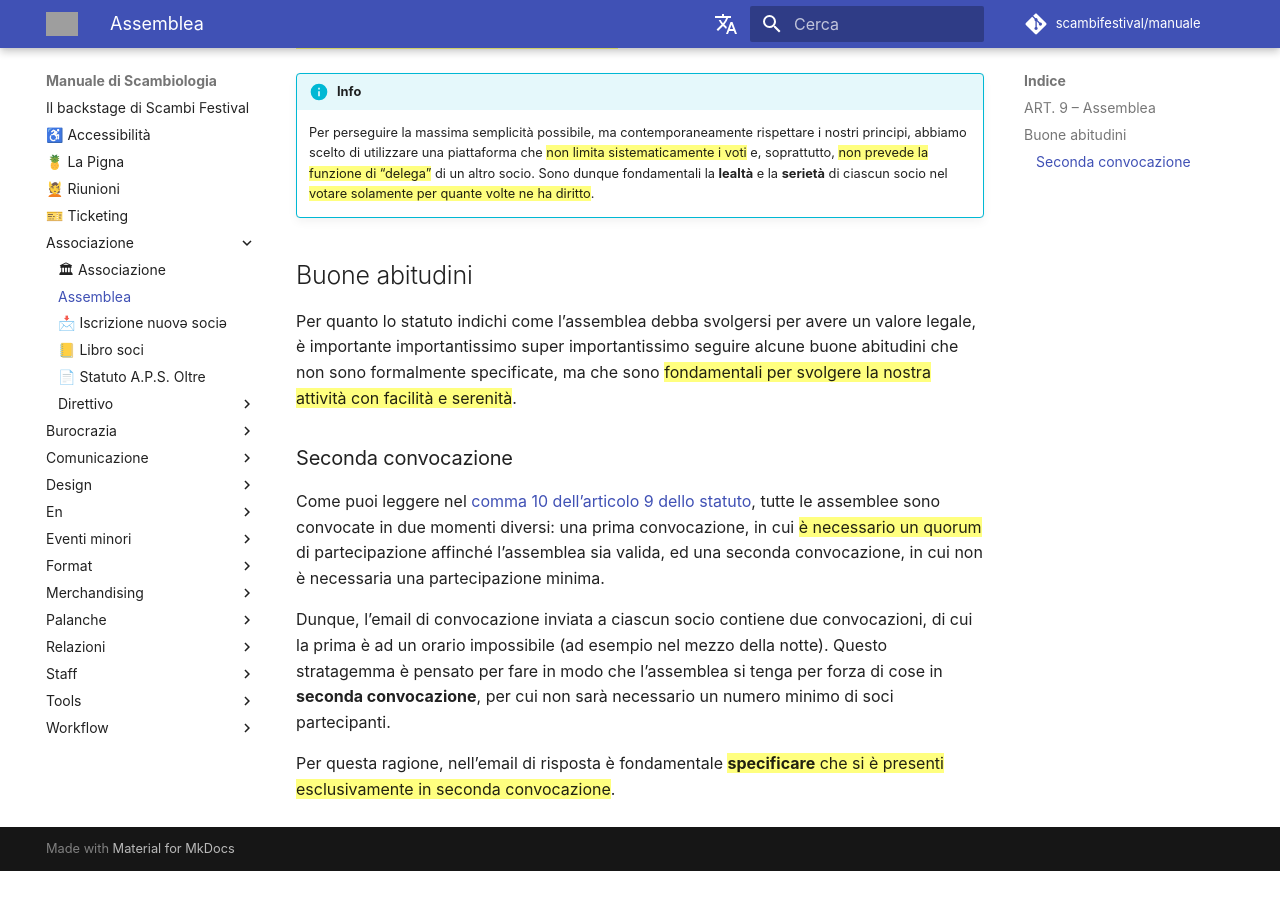
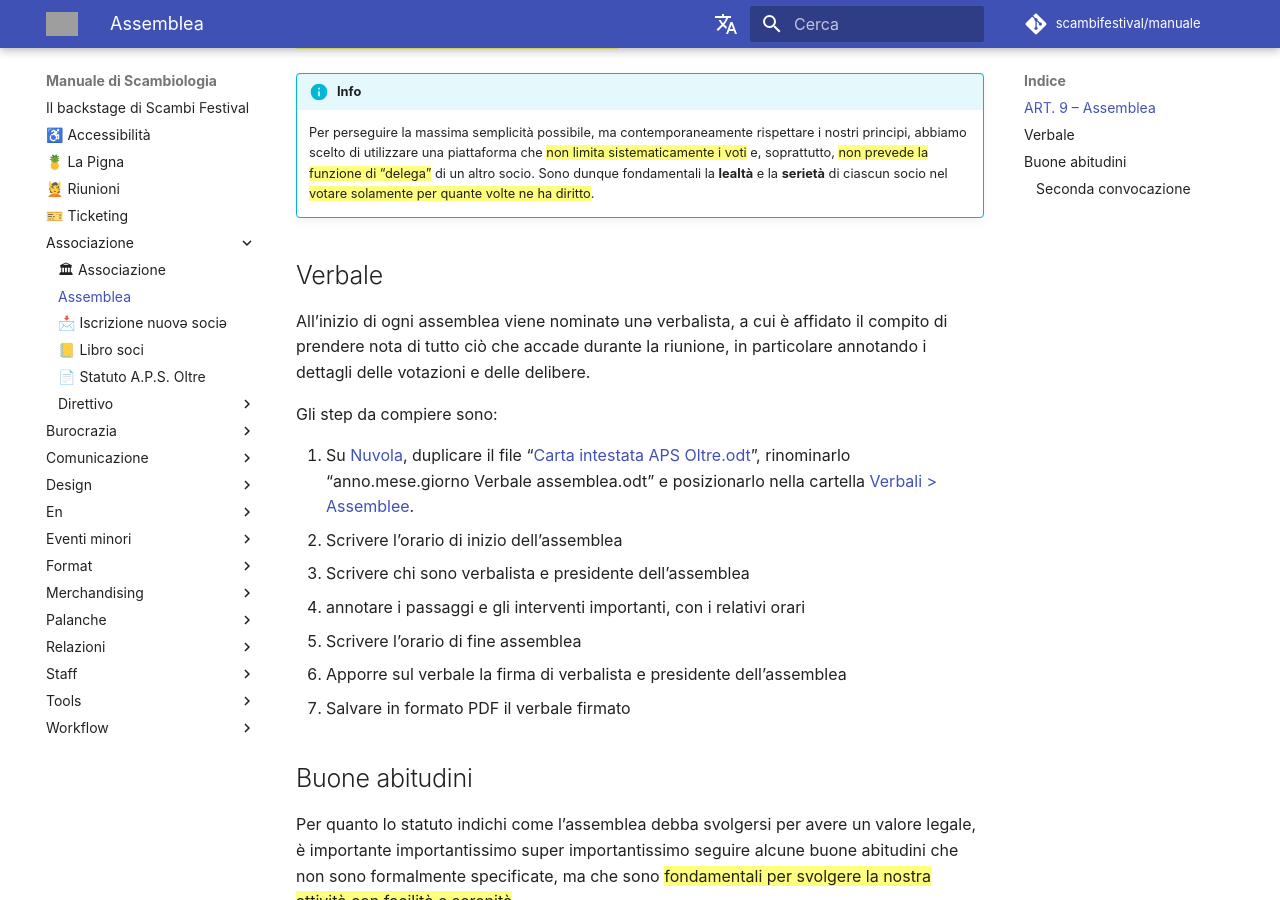
Before and after one commit to scambifestival/manuale, an MkDocs documentation site: the page built from manuale/associazione/assemblea.md, in a window 1280 px wide and 900 px high, scrolled down 2128 px. Built offline with MkDocs 1.6.1 and Material for MkDocs 9.7.7, drawn with Linux system fonts in a browser that asks for light colours; comment, search, counter and statistics services are not loaded; before the commit the page ends 2999 px from its top, so only the background shows below that; grey boxes are pictures that could not be loaded.

Commit message:
added verbale instructions

```diff
--- a/manuale/associazione/assemblea.md
+++ b/manuale/associazione/assemblea.md
@@ -41,6 +41,20 @@ Inoltre, come da [art. 5, c. 2.1](statuto.md#art.-5-associati-procedure-di-ammis
 !!! info
 	Per perseguire la massima semplicità possibile, ma contemporaneamente rispettare i nostri principi, abbiamo scelto di utilizzare una piattaforma che <mark class='red'>non limita sistematicamente i voti</mark> e, soprattutto, <mark class='red'>non prevede la funzione di “delega”</mark> di un altro socio. Sono dunque fondamentali la **lealtà** e la **serietà** di ciascun socio nel <mark>votare solamente per quante volte ne ha diritto</mark>.
 
+## Verbale
+
+All’inizio di ogni assemblea viene nominatə unə verbalista, a cui è affidato il compito di prendere nota di tutto ciò che accade durante la riunione, in particolare annotando i dettagli delle votazioni e delle delibere.
+
+Gli step da compiere sono:
+
+1. Su [Nuvola](../../tools/nuvola.md), duplicare il file “[Carta intestata APS Oltre.odt](https://nuvola.scambi.org/index.php/f/259232 'Carta intestata APS Oltre.odt')”, rinominarlo “anno.mese.giorno Verbale assemblea.odt” e posizionarlo nella cartella [Verbali > Assemblee](https://nuvola.scambi.org/index.php/f/1164 'Cartella “Assemblee”').
+2. Scrivere l’orario di inizio dell’assemblea
+3. Scrivere chi sono verbalista e presidente dell’assemblea
+4. annotare i passaggi e gli interventi importanti, con i relativi orari
+5. Scrivere l’orario di fine assemblea
+6. Apporre sul verbale la firma di verbalista e presidente dell’assemblea
+7. Salvare in formato PDF il verbale firmato
+
 ## Buone abitudini
 
 Per quanto lo statuto indichi come l’assemblea debba svolgersi per avere un valore legale, è importante importantissimo super importantissimo seguire alcune buone abitudini che non sono formalmente specificate, ma che sono <mark>fondamentali per svolgere la nostra attività con facilità e serenità</mark>.
```
